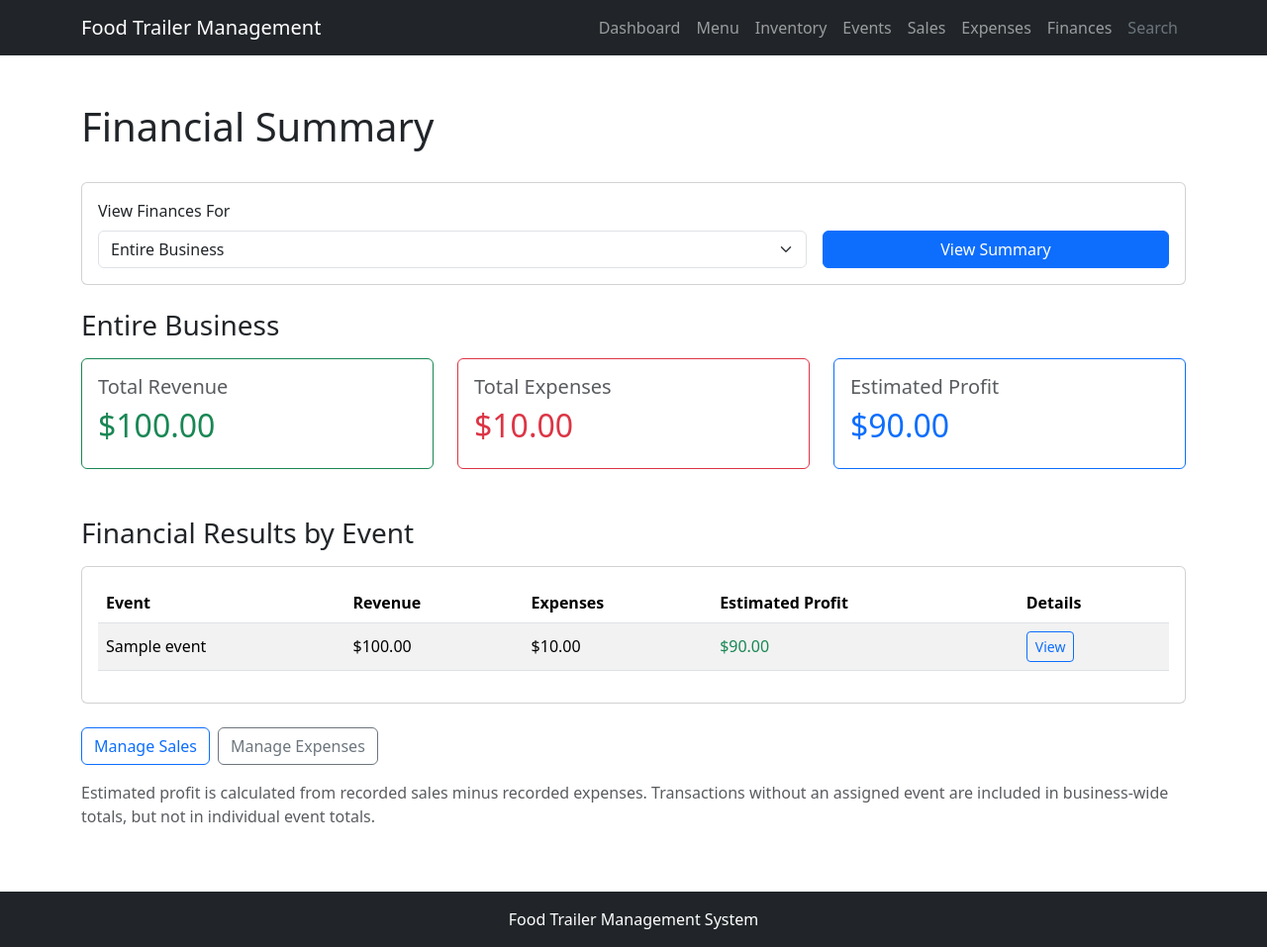
After one commit to YoussefBoise/Cs-408-Final-Project, a Django app: page /finances/ in a window 1280 px wide. The commit adds this page. Shown: the whole page at 99% size. Run offline with Django 5.2, Linux system fonts and the light colour scheme; tables that the repository leaves empty hold one stand-in row (values such as "Sample post").

Commit message:
Checkpoint 5: Financial Calculations and Tests

```diff
--- a/config/urls.py
+++ b/config/urls.py
@@ -67,4 +67,7 @@ urlpatterns = [
     path("expenses/<int:pk>/edit/", views.expense_edit, name="expense_edit"),
     path("expenses/<int:pk>/delete/", views.expense_delete, name="expense_delete"),
 
+    # Finance
+    path("finances/", views.financial_summary, name="financial_summary"),
+
 ]
--- /dev/null
+++ b/dashboard/finance.py
@@ -0,0 +1,43 @@
+
+from decimal import Decimal
+
+from django.db.models import DecimalField, F, Sum
+
+from .models import Sale, Expense
+
+
+def calculate_finances(event=None):
+    """
+    Calculate revenue, expenses, and estimated profit.
+
+    When event is None, use records from the entire business.
+    Otherwise, calculate totals only for the selected event.
+    """
+    sales = Sale.objects.all()
+    expenses = Expense.objects.all()
+
+    if event is not None:
+        sales = sales.filter(event=event)
+        expenses = expenses.filter(event=event)
+
+    revenue = sales.aggregate(
+        total=Sum(
+            F("quantity") * F("unit_price"),
+            output_field=DecimalField(
+                max_digits=18,
+                decimal_places=2
+            )
+        )
+    )["total"] or Decimal("0.00")
+
+    total_expenses = expenses.aggregate(
+        total=Sum("amount")
+    )["total"] or Decimal("0.00")
+
+    profit = revenue - total_expenses
+
+    return {
+        "revenue": revenue,
+        "expenses": total_expenses,
+        "profit": profit,
+    }
--- a/dashboard/templates/dashboard/base.html
+++ b/dashboard/templates/dashboard/base.html
@@ -25,6 +25,7 @@
                 <a class="nav-link" href="{% url 'event_list' %}">Events</a>
                 <a class="nav-link" href="{% url 'sale_list' %}">Sales</a>
                 <a class="nav-link" href="{% url 'expense_list' %}">Expenses</a>
+                <a class="nav-link" href="{% url 'financial_summary' %}">Finances</a>
                 <span class="nav-link text-secondary">Search</span>
             </div>
         </div>
--- /dev/null
+++ b/dashboard/templates/dashboard/finances.html
@@ -0,0 +1,176 @@
+
+{% extends "dashboard/base.html" %}
+
+{% block content %}
+
+<div class="d-flex justify-content-between align-items-center mb-4">
+    <h1>Financial Summary</h1>
+</div>
+
+<!-- Select business-wide or event-specific results -->
+<div class="card mb-4">
+    <div class="card-body">
+        <form method="get" class="row g-3 align-items-end">
+
+            <div class="col-md-8">
+                <label for="event" class="form-label">
+                    View Finances For
+                </label>
+
+                <select name="event" id="event"
+                        class="form-select">
+                    <option value="">Entire Business</option>
+
+                    {% for event in events %}
+                    <option value="{{ event.pk }}"
+                        {% if selected_event and selected_event.pk == event.pk %}selected{% endif %}>
+                        {{ event.name }} - {{ event.event_date }}
+                    </option>
+                    {% endfor %}
+                </select>
+            </div>
+
+            <div class="col-md-4">
+                <button type="submit"
+                        class="btn btn-primary w-100">
+                    View Summary
+                </button>
+            </div>
+
+        </form>
+    </div>
+</div>
+
+<h3 class="mb-3">
+    {% if selected_event %}
+        {{ selected_event.name }}
+    {% else %}
+        Entire Business
+    {% endif %}
+</h3>
+
+<!-- Financial totals -->
+<div class="row g-4 mb-5">
+
+    <div class="col-md-4">
+        <div class="card h-100 border-success">
+            <div class="card-body">
+                <h5 class="text-muted">Total Revenue</h5>
+                <h2 class="text-success">
+                    ${{ totals.revenue|floatformat:2 }}
+                </h2>
+            </div>
+        </div>
+    </div>
+
+    <div class="col-md-4">
+        <div class="card h-100 border-danger">
+            <div class="card-body">
+                <h5 class="text-muted">Total Expenses</h5>
+                <h2 class="text-danger">
+                    ${{ totals.expenses|floatformat:2 }}
+                </h2>
+            </div>
+        </div>
+    </div>
+
+    <div class="col-md-4">
+        <div class="card h-100 border-primary">
+            <div class="card-body">
+                <h5 class="text-muted">Estimated Profit</h5>
+
+                <h2 class="{% if totals.profit < 0 %}text-danger{% else %}text-primary{% endif %}">
+                    ${{ totals.profit|floatformat:2 }}
+                </h2>
+            </div>
+        </div>
+    </div>
+
+</div>
+
+<!-- Breakdown of all events -->
+<h3 class="mb-3">Financial Results by Event</h3>
+
+<div class="card">
+    <div class="card-body">
+
+        <div class="table-responsive">
+            <table class="table table-striped align-middle">
+
+                <thead>
+                    <tr>
+                        <th>Event</th>
+                        <th>Revenue</th>
+                        <th>Expenses</th>
+                        <th>Estimated Profit</th>
+                        <th>Details</th>
+                    </tr>
+                </thead>
+
+                <tbody>
+                    {% for row in event_summaries %}
+                    <tr>
+                        <td>{{ row.event.name }}</td>
+
+                        <td>
+                            ${{ row.revenue|floatformat:2 }}
+                        </td>
+
+                        <td>
+                            ${{ row.expenses|floatformat:2 }}
+                        </td>
+
+                        <td>
+                            {% if row.profit < 0 %}
+                                <span class="text-danger">
+                                    ${{ row.profit|floatformat:2 }}
+                                </span>
+                            {% else %}
+                                <span class="text-success">
+                                    ${{ row.profit|floatformat:2 }}
+                                </span>
+                            {% endif %}
+                        </td>
+
+                        <td>
+                            <a href="{% url 'financial_summary' %}?event={{ row.event.pk }}"
+                               class="btn btn-sm btn-outline-primary">
+                                View
+                            </a>
+                        </td>
+                    </tr>
+
+                    {% empty %}
+                    <tr>
+                        <td colspan="5" class="text-center">
+                            No events recorded yet.
+                        </td>
+                    </tr>
+                    {% endfor %}
+                </tbody>
+
+            </table>
+        </div>
+    </div>
+</div>
+
+<div class="mt-4 d-flex gap-2">
+    <a href="{% url 'sale_list' %}"
+       class="btn btn-outline-primary">
+        Manage Sales
+    </a>
+
+    <a href="{% url 'expense_list' %}"
+       class="btn btn-outline-secondary">
+        Manage Expenses
+    </a>
+</div>
+
+<p class="text-muted mt-3">
+    Estimated profit is calculated from recorded sales
+    minus recorded expenses. Transactions without an
+    assigned event are included in business-wide totals,
+    but not in individual event totals.
+</p>
+
+{% endblock %}
--- a/dashboard/views.py
+++ b/dashboard/views.py
@@ -1,5 +1,7 @@
 from django.shortcuts import render, redirect, get_object_or_404
 from django.db.models import ProtectedError
+from django.http import Http404
+from .finance import calculate_finances
 
 from .models import MenuItem, InventoryItem, Event, Sale, Expense
 from .forms import (
@@ -295,3 +297,52 @@ def expense_delete(request, pk):
         "dashboard/expense_confirm_delete.html",
         {"expense": expense}
     )
+
+
+
+# Checkpoint 5: Financial Summary
+
+def financial_summary(request):
+    events = Event.objects.all().order_by(
+        "event_date", "name"
+    )
+
+    selected_event = None
+    event_id = request.GET.get("event", "")
+
+    if event_id:
+        try:
+            event_pk = int(event_id)
+        except ValueError:
+            raise Http404("Invalid event ID")
+
+        selected_event = get_object_or_404(
+            Event, pk=event_pk
+        )
+
+    # Business totals or selected event totals
+    totals = calculate_finances(selected_event)
+
+    # Calculate financial results for each event
+    event_summaries = []
+
+    for event in events:
+        event_totals = calculate_finances(event)
+
+        event_summaries.append({
+            "event": event,
+            "revenue": event_totals["revenue"],
+            "expenses": event_totals["expenses"],
+            "profit": event_totals["profit"],
+        })
+
+    return render(
+        request,
+        "dashboard/finances.html",
+        {
+            "events": events,
+            "selected_event": selected_event,
+            "totals": totals,
+            "event_summaries": event_summaries,
+        }
+    )
```
Also changed, not shown: dashboard/tests.py (+216 -0 lines).
